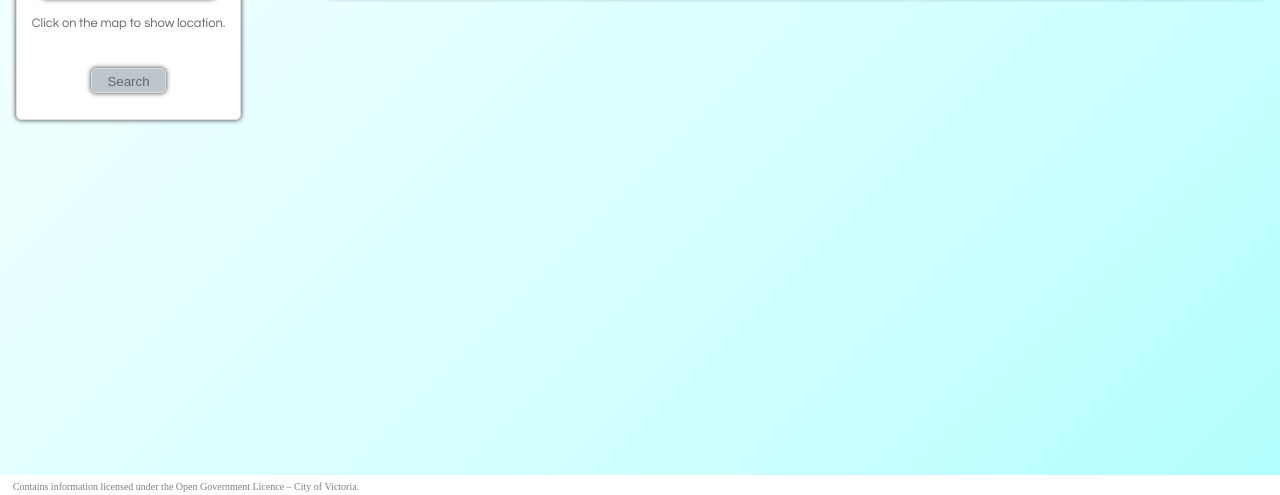
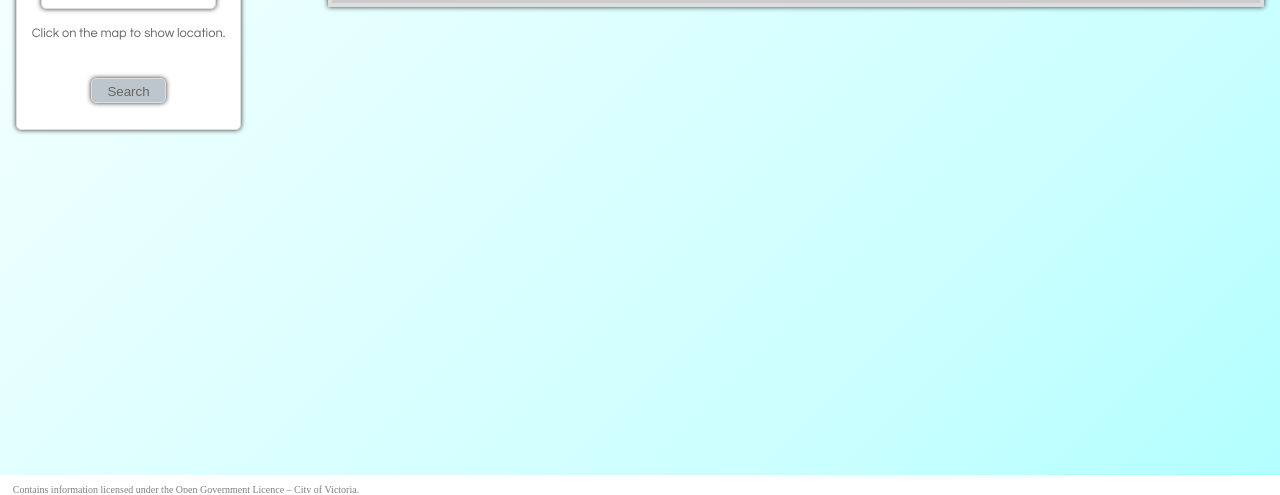
Before and after one commit to GetThereSafe/GetThereSafe-nwHacks, a Flask app: page / in a window 1280 px wide. Shown: the part 325-820 px from the top of the page. Run offline with Flask 2, Linux system fonts and the light colour scheme; some libraries are stand-ins or nearby versions.

Commit message:
Fixed some code.

```diff
--- a/static/css/style.css
+++ b/static/css/style.css
@@ -165,7 +165,8 @@
   background: #FFFFFF;
   width: 100%;
   overflow: hidden;
-  height: auto;
+  height: 15px;
+  margin-top: 3px;
 }
 footer p{
   color: black;
@@ -212,7 +213,7 @@
 
 /* Spacing between header and body */
 .space{
-  padding-top: 10px;
+  padding-top: 20px;
 }
 
 
--- a/templates/index.html
+++ b/templates/index.html
@@ -74,8 +74,8 @@
           </div>
 
           <!-- Google Map -->
-          <div>
-            <div id="map" class="col-md-9 col-xs-12">
+          <div class="col-md-9 col-xs-12">
+            <div id="map">
             </div>
           </div>
 
```
